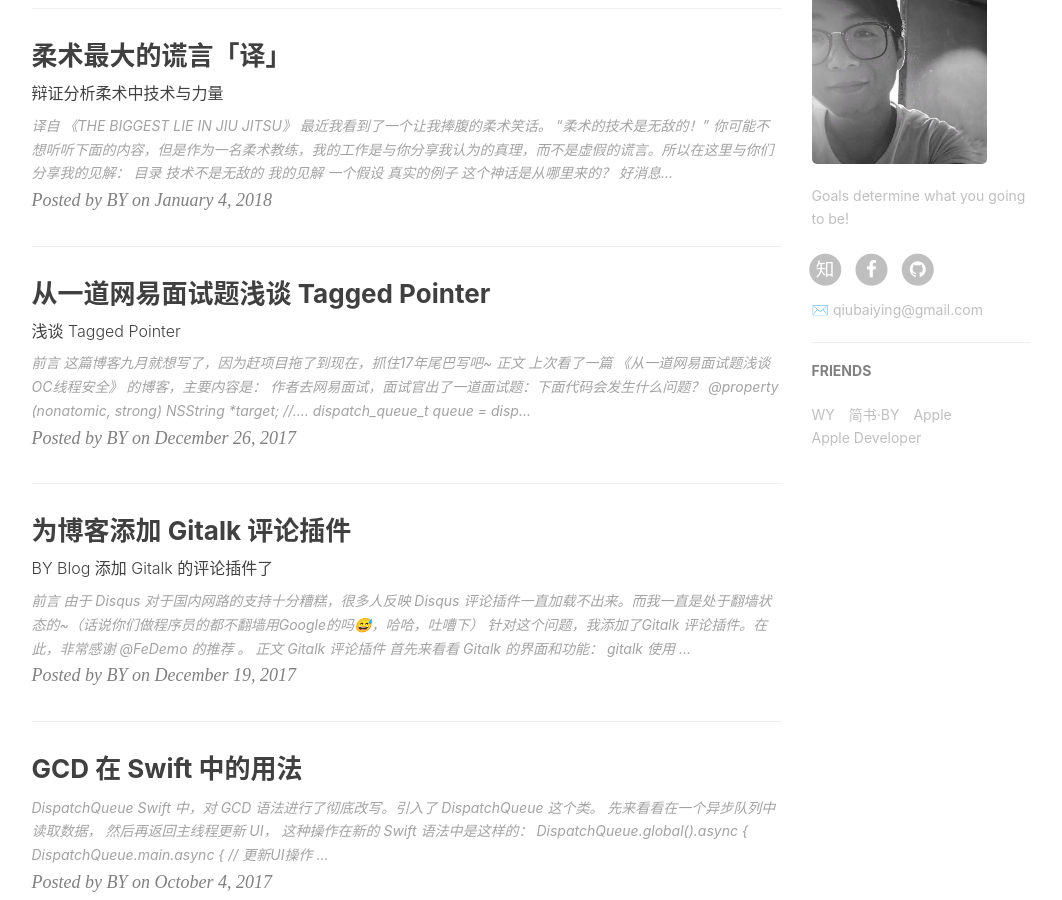
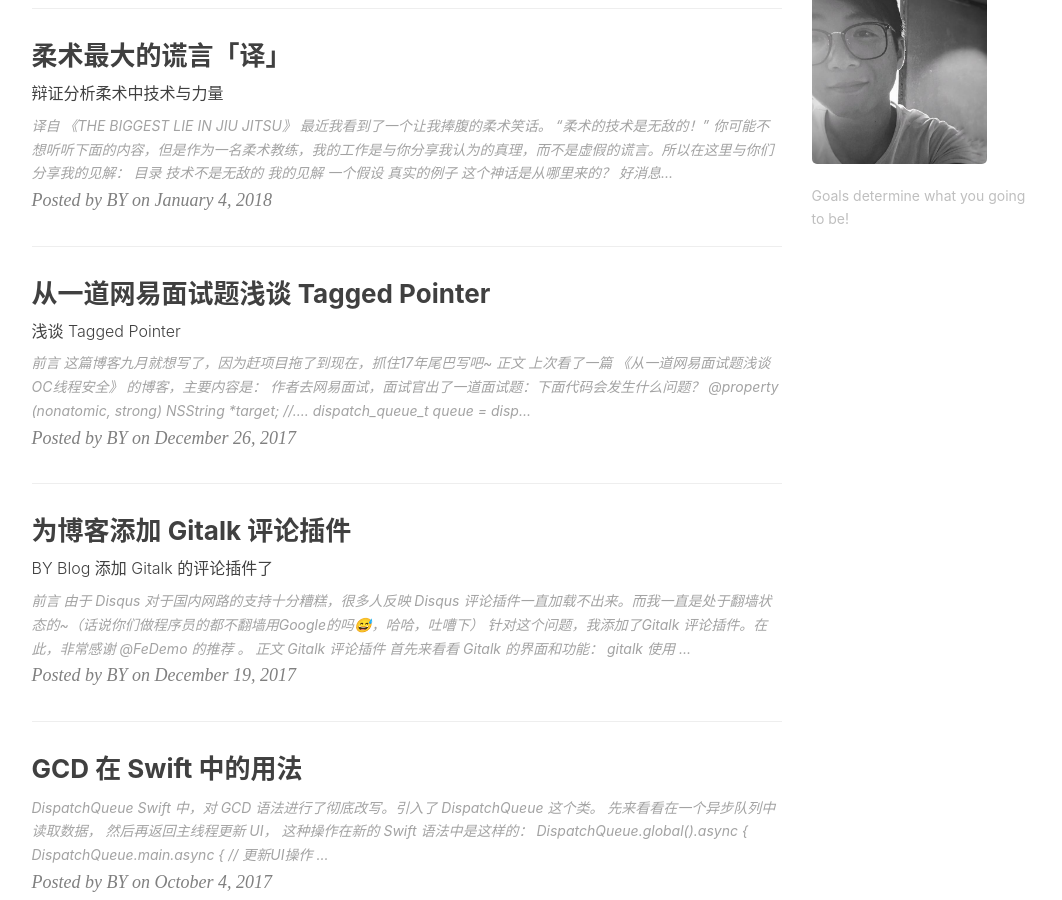
Before and after one commit to BenTsai7/BenTsai7.github.io, a Jekyll site: the page built from index.html, in a window 1280 px wide and 900 px high, scrolled down 880 px. Shown: the whole window, without its empty margins (136-1198 px from the left). Built offline with Jekyll 4.4.1, drawn with Linux system fonts in a browser that asks for light colours; nearby versions of some CDN libraries; the list of posts is cut into pages by our own code; comment, search, counter and statistics services are not loaded.

Commit message:
Update _config.yml

```diff
--- a/_config.yml
+++ b/_config.yml
@@ -2,12 +2,10 @@
 title: Blog
 SEOTitle: Ben Tsai | Blog
 header-img: img/post-bg-desk.jpg
-email: qiubaiying@gmail.com
 description: "Every failure is leading towards success."
-keyword: "BY, BY Blog, 柏荧的博客, qiubaiying, 邱柏荧, iOS, Apple, iPhone"
 url: "http://qiubaiying.github.io"          # your host, for absolute URL
 baseurl: ""      # for example, '/blog' if your blog hosted on 'host/blog'
-github_repo: "https://github.com/qiubaiying/qiubaiying.github.io.git" # you code repository
+github_repo: "https://github.com/BenTsai7/BenTsai7.github.io.git" # you code repository
 
 # Sidebar settings
 sidebar: true                           # whether or not using Sidebar.
@@ -18,11 +16,6 @@ sidebar-avatar: /img/about-BY-gentle.jpg      # use absolute URL, seeing it's us
 
 # SNS settings
 RSS: false
-# weibo_username:     qiubaiying
-zhihu_username:     qiubaiying
-github_username:    qiubaiying
-facebook_username:  baiying.qiu.7
-#twitter_username:   qiubaiying
 
 
 
@@ -87,22 +80,3 @@ featured-condition-size: 1              # 相同标签数量大于这个数，
 # Progressive Web Apps
 chrome-tab-theme-color: "#000000"
 service-worker: true
-
-
-
-# Friends
-friends: [
-    {
-        title: "WY",
-        href: "http://zhengwuyang.com"
-    },{
-        title: "简书·BY",
-        href: "http://www.jianshu.com/u/e71990ada2fd"
-    },{
-        title: "Apple",
-        href: "https://apple.com"
-    },{
-        title: "Apple Developer",
-        href: "https://developer.apple.com/"
-    }
-]
```
